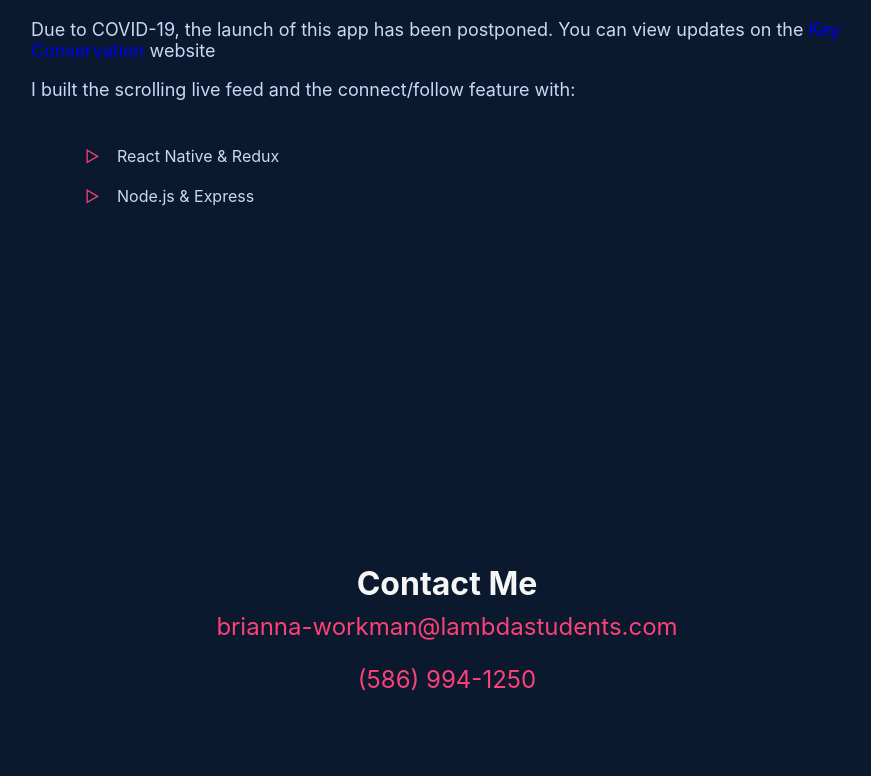
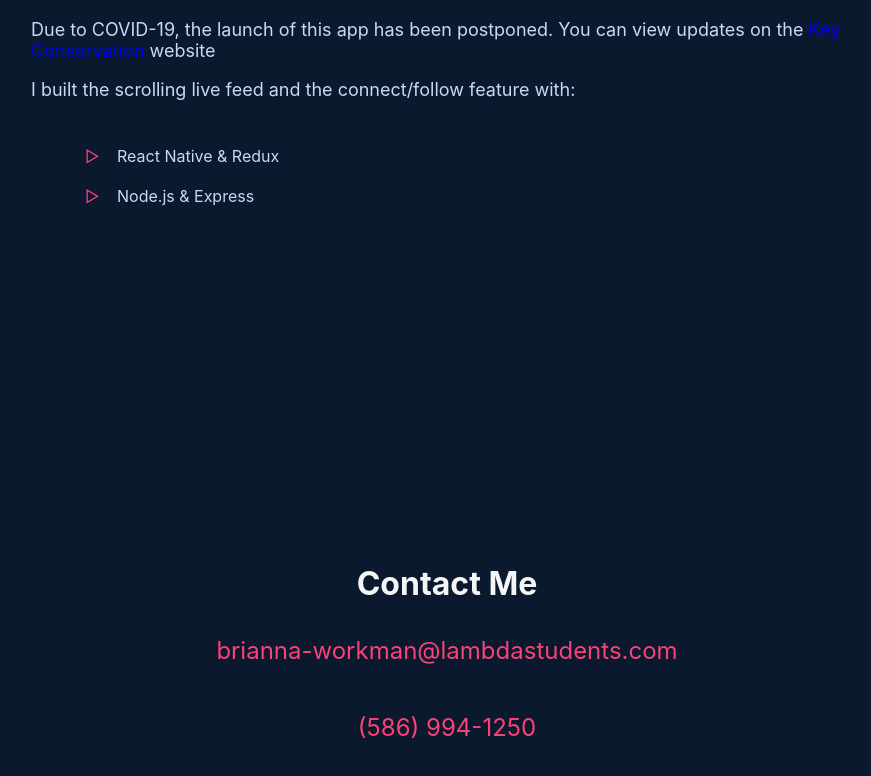
Before and after one commit to briannaworkman/portfolio, a React (Create React App) app: page / in a window 1280 px wide. Shown: the part 5711-6487 px from the top of the page, without its empty margins (193-1064 px from the left). Built offline with nearby package versions, Linux system fonts and the light colour scheme.

Commit message:
fixes href warning for email address

```diff
--- a/src/assets/styles/contact.css
+++ b/src/assets/styles/contact.css
@@ -16,13 +16,13 @@
   flex-direction: column;
 }
 
-.contact a,
-p {
+.contact-number,
+.contact-info {
   font-size: 24px;
   color: #fc4177;
 }
 
-.contact a:hover {
+.contact-info:hover {
   cursor: pointer;
   color: #f5f5f5;
 }
--- a/src/components/Contact.js
+++ b/src/components/Contact.js
@@ -1,8 +1,8 @@
-import React, { useState, useEffect } from "react";
-import "../assets/styles/contact.css";
-import styled from "styled-components";
+import React, { useState, useEffect } from 'react';
+import '../assets/styles/contact.css';
+import styled from 'styled-components';
 
-const Snackbar = styled("div")`
+const Snackbar = styled('div')`
   min-width: 20vw;
   background-color: #ffff;
   color: #000;
@@ -61,9 +61,9 @@ const Snackbar = styled("div")`
 `;
 
 export default function Contact() {
-  const [email] = useState("brianna-workman@lambdastudents.com");
+  const [email] = useState('brianna-workman@lambdastudents.com');
   const [showToast, setShowToast] = useState(false);
-  const [toastText, setToastText] = useState("");
+  const [toastText, setToastText] = useState('');
 
   const copyText = (value) => {
     window.navigator.clipboard.writeText(value);
@@ -77,11 +77,13 @@ export default function Contact() {
     }
   }, [showToast, setShowToast]);
   return (
-    <div className="main-contact-container">
-      <div className="contact">
+    <div className='main-contact-container'>
+      <div className='contact'>
         <h2>Contact Me</h2>
-        <a onClick={() => copyText(email)}>{email}</a>
-        <p>(586) 994-1250</p>
+        <p className='contact-info' onClick={() => copyText(email)}>
+          {email}
+        </p>
+        <p className='contact-number'>(586) 994-1250</p>
       </div>
       {showToast && <Snackbar>{toastText}</Snackbar>}
     </div>
```
